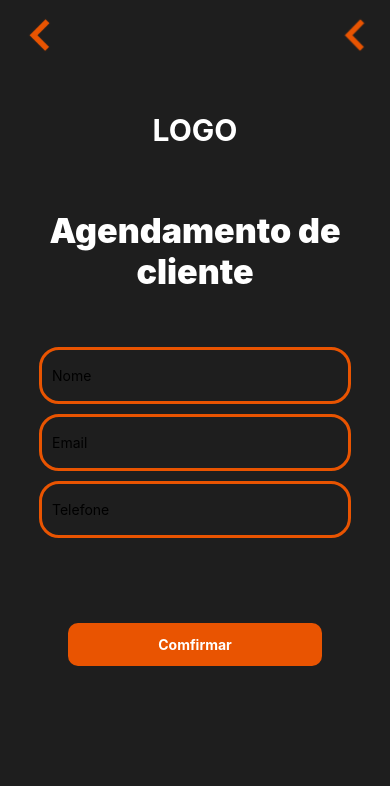
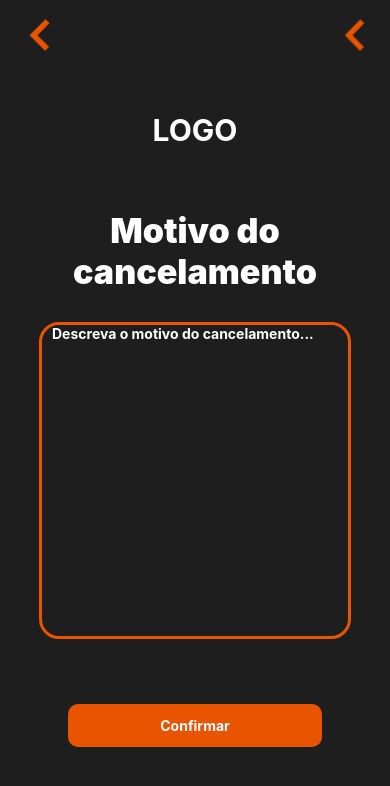
Before and after one commit to Marcos-Segantine/barbershop-management-barber, a React Native app: screen / in a window 390 px wide. Shown: the top 786 px of the page. Built offline with nearby package versions, Linux system fonts and the light colour scheme.

Commit message:
Adding screen to cancel a schedule

```diff
--- a/src/routes.jsx
+++ b/src/routes.jsx
@@ -8,13 +8,14 @@ import {ChangePassword} from './screens/ChangePassword';
 import {SchedulesInDay} from './screens/SchedulesInDay';
 import {ScheduleDetails} from './screens/ScheduleDetails';
 import {AddSchedule} from './screens/AddSchedule';
+import {CancelSchedule} from './screens/CancelSchedule';
 
 const {Screen, Navigator} = createNativeStackNavigator();
 
 export const Routes = () => {
   return (
     <Navigator
-      initialRouteName="AddSchedule"
+      initialRouteName="CancelSchedule"
       screenOptions={{
         headerShown: false,
       }}>
@@ -33,6 +34,8 @@ export const Routes = () => {
       <Screen name="ScheduleDetails" component={ScheduleDetails} />
 
       <Screen name="AddSchedule" component={AddSchedule} />
+
+      <Screen  name='CancelSchedule' component={CancelSchedule} />
     </Navigator>
   );
 };
--- /dev/null
+++ b/src/screens/CancelSchedule.jsx
@@ -0,0 +1,40 @@
+import {View, StyleSheet, Text, TextInput} from 'react-native';
+
+import {globalStyles} from '../globalStyles';
+
+import {Title} from '../components/Title';
+import {Button} from '../components/Button';
+
+export const CancelSchedule = () => {
+  return (
+    <View style={globalStyles.container}>
+      <Title  title={"Motivo do cancelamento"} />
+
+      <TextInput
+        style={style.input}
+        placeholder="Descreva o motivo do cancelamento..."
+        multiline={true}
+        numberOfLines={4}
+        textAlignVertical="top"
+      />
+
+      <Button text={"Confirmar"} />
+    </View>
+  );
+};
+
+const style = StyleSheet.create({
+  input: {
+    width: '80%',
+    height: '50%',
+    borderWidth: 3,
+    borderColor: '#E95401',
+    borderRadius: 20,
+    paddingHorizontal: 10,
+    fontWeight: '700',
+    fontSize: 14,
+    color: '#FFFFFF',
+    marginTop: 30,
+    marginBottom: 25,
+  },
+});
```
